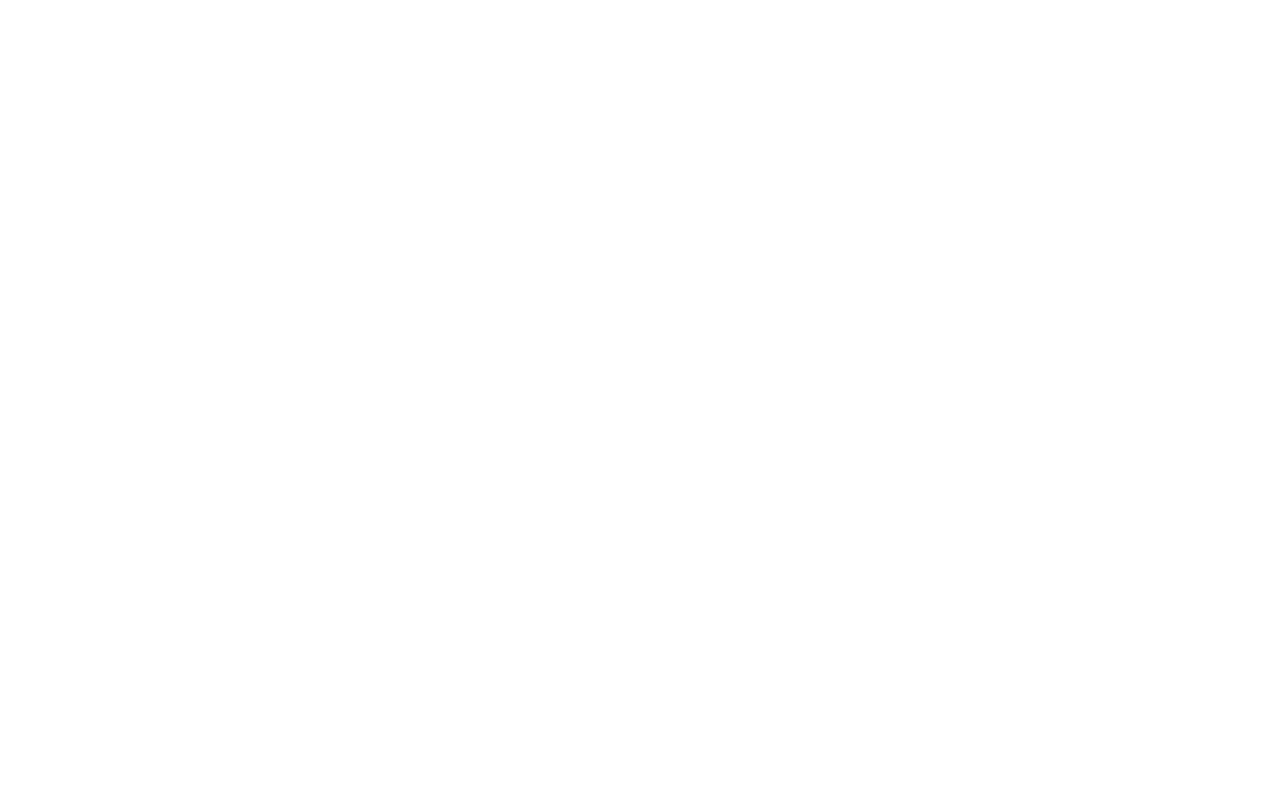
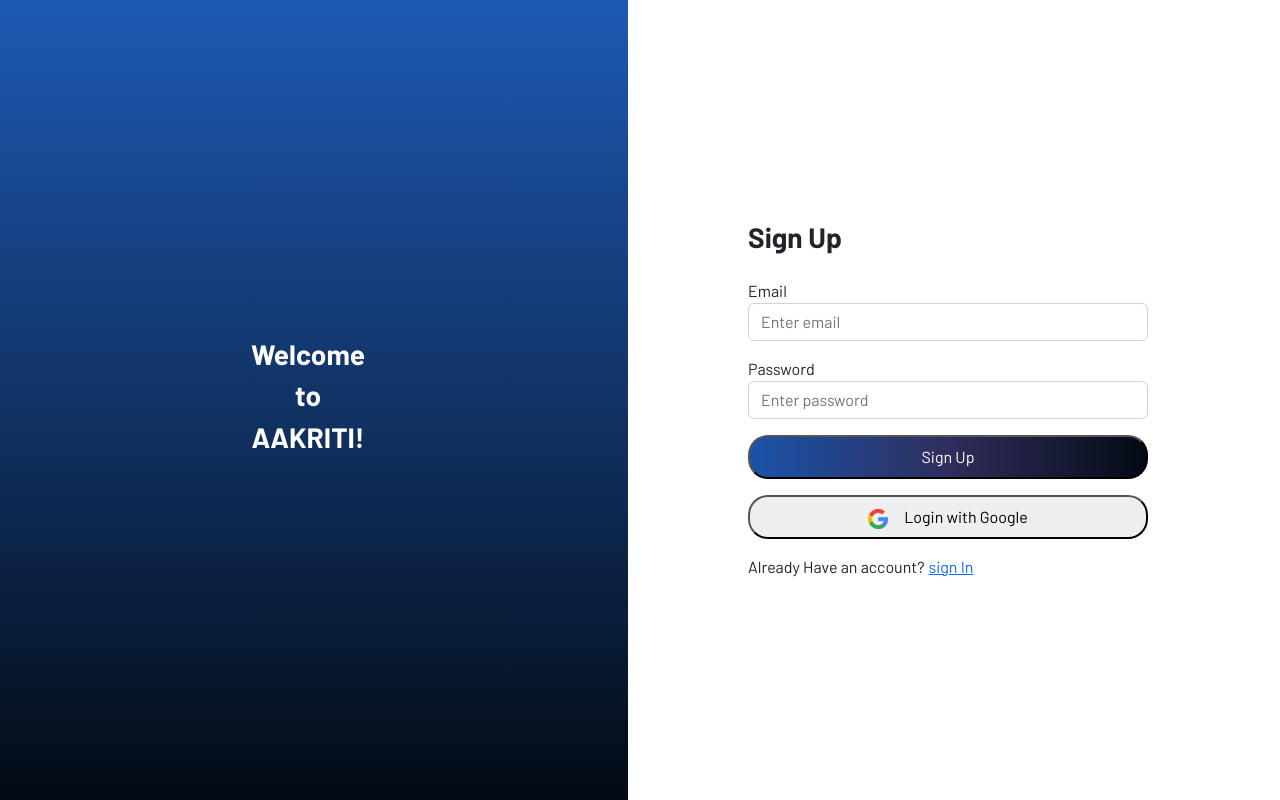
Before and after one commit to Mahed21/AAKRITHI, a React (Create React App) app: page /register in a window 1280 px wide. Before the commit this address had no page. Built offline with nearby package versions, Linux system fonts and the light colour scheme.

Commit message:
frontend of login and register

```diff
--- a/package.json
+++ b/package.json
@@ -17,6 +17,7 @@
     "react-dom": "^18.2.0",
     "react-router-dom": "^6.9.0",
     "react-scripts": "^5.0.1",
+    "react-svg": "^16.1.7",
     "web-vitals": "^2.1.4"
   },
   "scripts": {
--- a/src/App.css
+++ b/src/App.css
@@ -760,3 +760,28 @@ section .profile-card{
     font-size: 16px;
   }
 }
+
+/* login */
+
+.login-parent{
+  min-height: 100vh;
+  display: flex;
+  align-items: center;
+  width:100%;
+
+}
+.login-btn {
+  background: linear-gradient(to right, #1B53A8, #2F2E5D, #030A14);
+  border-radius: 20px; /* adjust the radius as needed */
+  color:white;
+}
+.login_with_google{
+  border-radius: 20px; /* adjust the radius as needed */
+  color:black;
+}
+.welcome_back{
+  min-height: 100vh;
+  background: linear-gradient(to bottom, #1D59B3, #113366, #030A14);
+  color: white;
+
+}
--- a/src/App.js
+++ b/src/App.js
@@ -8,6 +8,8 @@ import Art from "./containers/ArtPage";
 import Profile from "./containers/ArtistProfile";
 import Home from "./containers/Home";
 import ScrollToTop from './components/ScrollToTop';
+import Login from './Authentication/Login';
+import Register from './Authentication/Register';
 
 function App() {
   return (
@@ -19,6 +21,8 @@ function App() {
         <Route path="/art/:id" element={<Art />}  />
         <Route path="/store" element={<Store />}  />
         <Route path="/profile/1" element={<Profile />}  />
+        <Route path="/login" element={<Login/>}  />
+        <Route path="/register" element={ <Register/>}  />
       </Routes>
     </Router>
   );
--- /dev/null
+++ b/src/Authentication/Login.jsx
@@ -0,0 +1,61 @@
+import React from "react";
+import { Link } from "react-router-dom";
+import google from "../assets/images/google.png";
+
+const Login = () => {
+  return (
+    <div>
+      <div className="row row-cols-lg-2 login-parent ">
+        <div className="d-flex justify-content-center">
+          <div>
+            <h3 className="mb-4">Log In</h3>
+            <form style={{ width: "400px" }}>
+              <div className="form-group mb-3">
+                <label for="exampleInputEmail1">Email</label>
+                <input
+                  type="email"
+                  className="form-control"
+                  id="exampleInputEmail1"
+                  aria-describedby="emailHelp"
+                  placeholder="Enter email"
+                />
+              </div>
+              <div className="form-group mb-3">
+                <label for="exampleInputEmail1">Password</label>
+                <input
+                  type="password"
+                  className="form-control"
+                  id="exampleInputEmail1"
+                  aria-describedby="emailHelp"
+                  placeholder="Enter password"
+                />
+              </div>
+              <input
+                type="button"
+                value="Log in"
+                className="mb-3 login-btn pt-2 pb-2 w-100"
+              />
+            </form>
+            <button className="mb-3 login_with_google pt-2 pb-2 w-100">
+              <img src={google} alt="" />
+              <span className="ms-3 mt-2">Login with Google</span>
+            </button>
+            <br />
+            <span>
+              Dont have account?
+              <Link to="/register" className="ms-1">sign up</Link>
+            </span>
+          </div>
+        </div>
+        <div className="welcome_back d-flex align-items-center">
+          <div className="mx-auto">
+            <h3 className="text-center">Welcome</h3>
+            <h3 className="text-center">Back!</h3>
+          </div>
+        </div>
+      </div>
+    </div>
+  );
+};
+
+export default Login;
--- /dev/null
+++ b/src/Authentication/Register.jsx
@@ -0,0 +1,64 @@
+import React from "react";
+import { Link } from "react-router-dom";
+import google from "../assets/images/google.png";
+
+const Register = () => {
+  return (
+    <div>
+      <div className="row row-cols-lg-2 login-parent ">
+        <div className="welcome_back d-flex align-items-center">
+          <div className="mx-auto">
+            <h3 className="text-center">Welcome</h3>
+                      <h3 className="text-center">to</h3>
+                      <h3 className="text-center">AAKRITI!</h3>
+          </div>
+        </div>
+        <div className="d-flex justify-content-center">
+          <div>
+            <h3 className="mb-4">Sign Up</h3>
+            <form style={{ width: "400px" }}>
+              <div className="form-group mb-3">
+                <label for="exampleInputEmail1">Email</label>
+                <input
+                  type="email"
+                  className="form-control"
+                  id="exampleInputEmail1"
+                  aria-describedby="emailHelp"
+                  placeholder="Enter email"
+                />
+              </div>
+              <div className="form-group mb-3">
+                <label for="exampleInputEmail1">Password</label>
+                <input
+                  type="password"
+                  className="form-control"
+                  id="exampleInputEmail1"
+                  aria-describedby="emailHelp"
+                  placeholder="Enter password"
+                />
+              </div>
+              <input
+                type="button"
+                value="Sign Up"
+                className="mb-3 login-btn pt-2 pb-2 w-100"
+              />
+            </form>
+            <button className="mb-3 login_with_google pt-2 pb-2 w-100">
+              <img src={google} alt="" />
+              <span className="ms-3 mt-2">Login with Google</span>
+            </button>
+            <br />
+            <span>
+              Already Have an account?
+              <Link to="/login" className="ms-1">
+                sign In
+              </Link>
+            </span>
+          </div>
+        </div>
+      </div>
+    </div>
+  );
+};
+
+export default Register;
--- a/src/components/Header.jsx
+++ b/src/components/Header.jsx
@@ -110,7 +110,7 @@ function Header(props) {
             ) : (
               <>
                 <Link
-                  to="#"
+                  to="/login"
                   className="d-block link-hover"
                 >
                   Sign in
```
Also changed, not shown: src/Authentication/Authentication.css (added), src/assets/images/google.png (added), 1 other file (tests, documents, lock files or other folders).
